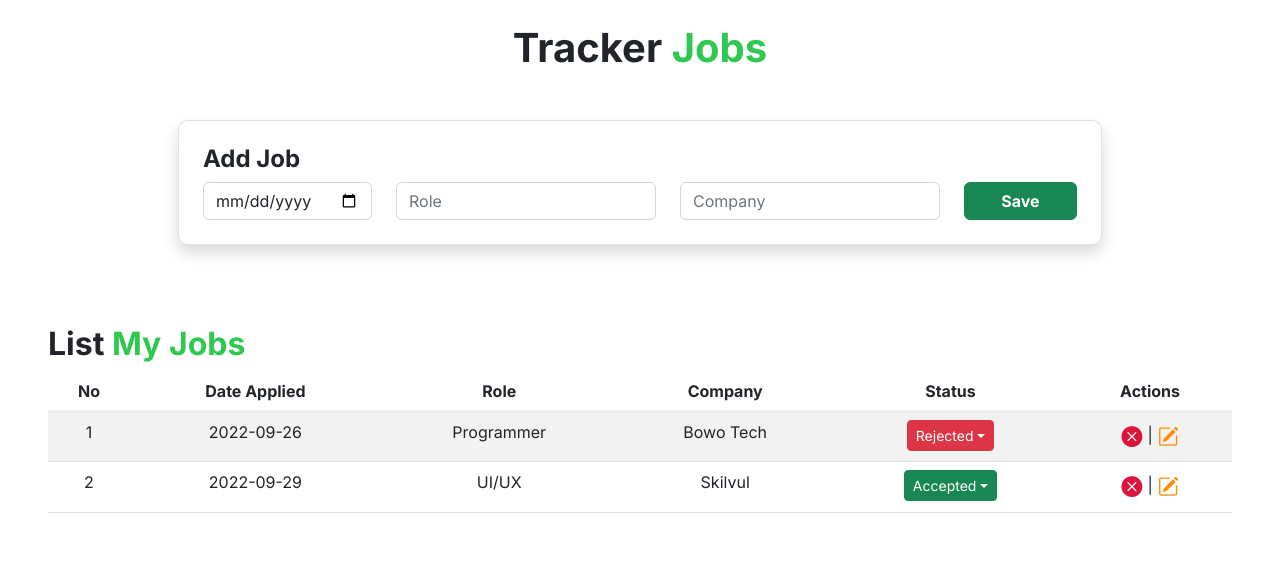
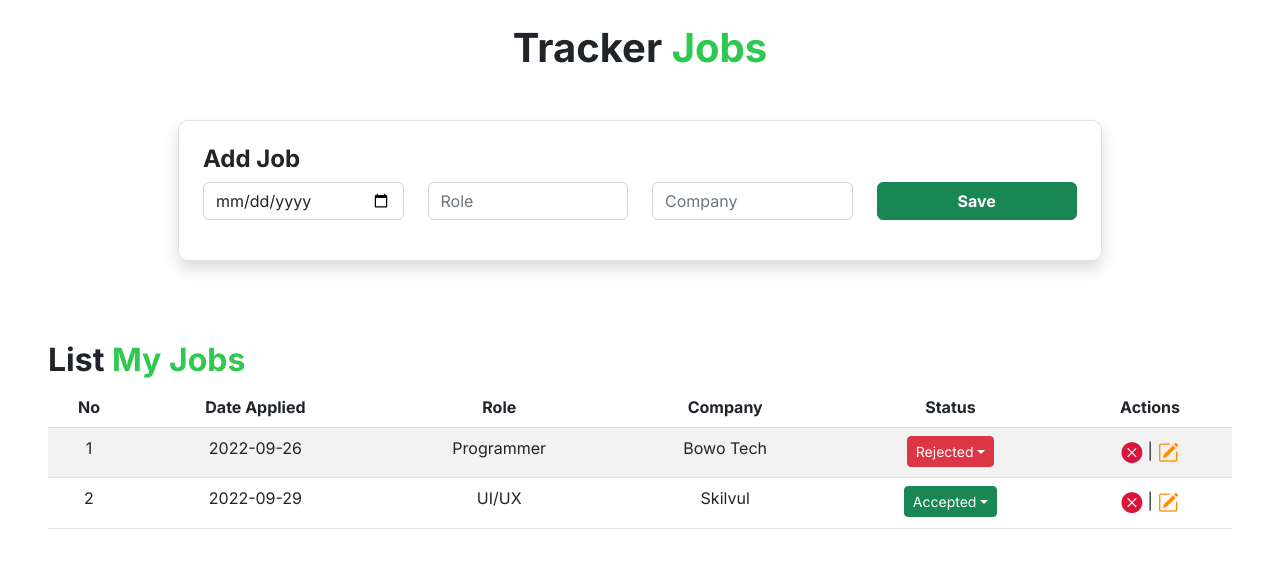
Before and after one commit to rzlwbo1/Tracker-Jobs, a React (Create React App) app: page / in a window 1280 px wide. Shown: the top 568 px of the page. Built offline with nearby package versions, Linux system fonts and the light colour scheme.

Commit message:
fixed responsive

```diff
--- a/src/App.css
+++ b/src/App.css
@@ -2,6 +2,18 @@ body {
   font-family: 'Inter', sans-serif !important;
 }
 
+
+.form-add-job {
+  max-width: 100%;
+}
+
+@media (min-width: 768px) {
+
+  .form-add-job {
+    max-width: 90%;
+  }
+
+}
 
 @media (min-width: 992px) {
 
--- a/src/components/FormAddJob.jsx
+++ b/src/components/FormAddJob.jsx
@@ -29,19 +29,19 @@ function FormAddJob({onAdd}) {
       <h4 className="fw-bold align-self-start">Add Job</h4>
       <Form onSubmit={handleSubmit} >
         <Row>
-          <Col sm="auto" className="mb-3 mb-sm-0" >
+          <Col sm md="12" lg="3" className="mb-3" >
             <Form.Control type="date" placeholder="Date" name="date" onChange={(ev) => setDate(ev.target.value)} value={date} required/>
           </Col>
 
-          <Col sm="auto" className="mb-3 mb-sm-0">
+          <Col sm="12" md lg="3" className="mb-3">
             <Form.Control type="text" placeholder="Role" name="role" onChange={(ev) => setRole(ev.target.value)} value={role} required/>
           </Col>
 
-          <Col sm="auto" className="mb-3 mb-sm-0">
+          <Col sm="12" md lg="3" className="mb-3">
             <Form.Control type="text" placeholder="Company" name="company" onChange={(ev) => setCompany(ev.target.value)} value={company} required/>
           </Col>
 
-          <Col md sm="auto" className="mb-3 mb-sm-0">
+          <Col className="mb-3">
             <Button variant="success" className="w-100 fw-bold btn-save" type="submit">Save</Button>
           </Col>
         </Row>
```
